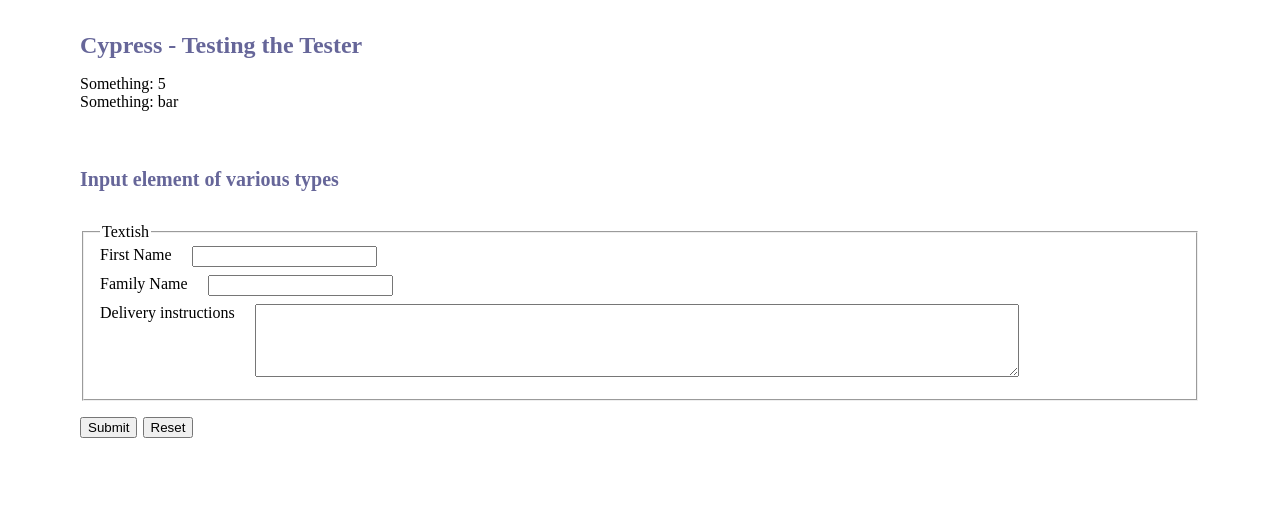
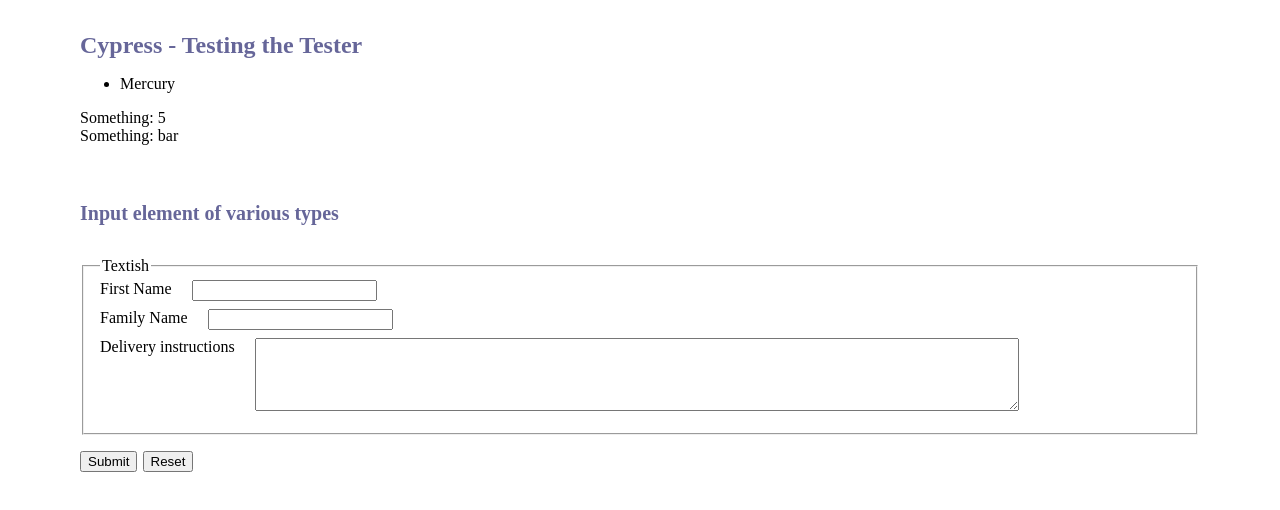
Before and after one commit to JohnLukeBentley/CypressDemo, a website: page index.html in a window 1280 px wide. Drawn offline with Linux system fonts and the light colour scheme.

Commit message:
Mercury in list

```diff
--- a/index.html
+++ b/index.html
@@ -41,7 +41,9 @@
 </head>
 <body>
   <h1>Cypress - Testing the Tester</h1>
-  <p></p>
+  <ul>
+    <li>Mercury</li>
+  </ul>
   <output></output>
 
   <form method="post" action="" onsubmit="return false;">
```
